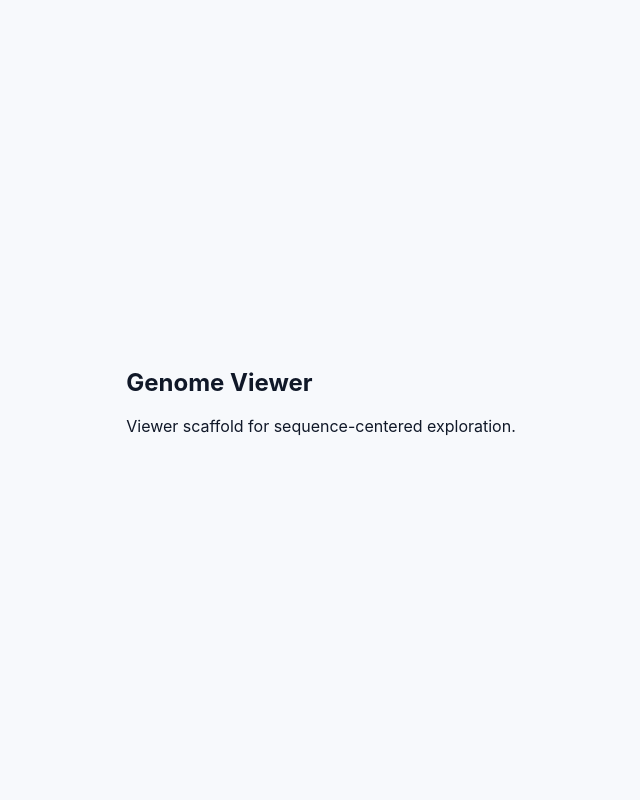
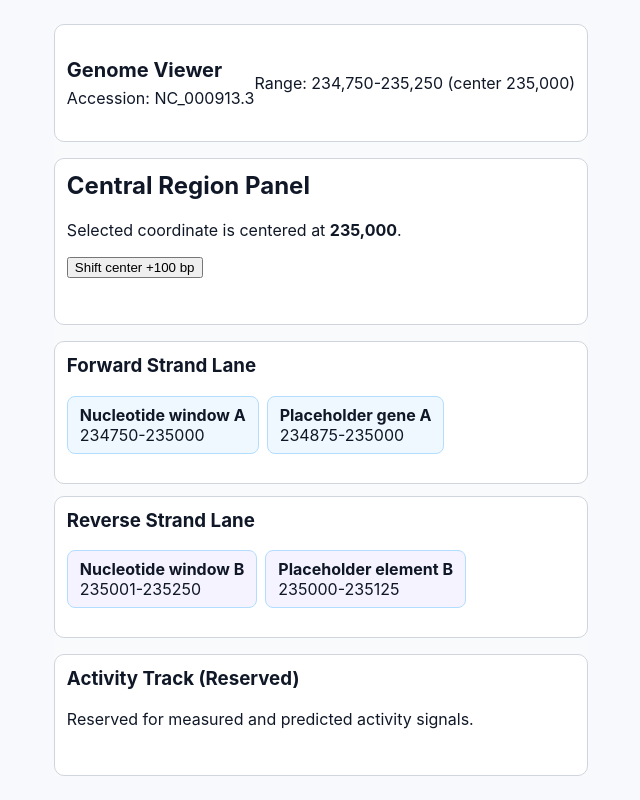
Before and after one commit to DRAGGON-Lab/Ouroboros, a Next.js app in the folder frontend/: page /viewer in a window 1280 px wide. Shown: the whole page, without its empty margins (319-959 px from the left). Built offline with nearby package versions, Linux system fonts and the light colour scheme.

Commit message:
Add full-height viewer shell route with typed stub data

```diff
--- a/frontend/app/viewer/page.tsx
+++ b/frontend/app/viewer/page.tsx
@@ -1,11 +1,7 @@
 import React from "react";
+
+import GenomeViewerShell from "../../components/viewer/GenomeViewerShell";
+
 export default function ViewerPage() {
-  return (
-    <main>
-      <section aria-label="genome-viewer">
-        <h1>Genome Viewer</h1>
-        <p>Viewer scaffold for sequence-centered exploration.</p>
-      </section>
-    </main>
-  );
+  return <GenomeViewerShell />;
 }
--- /dev/null
+++ b/frontend/components/viewer/GenomeViewerShell.tsx
@@ -0,0 +1,117 @@
+"use client";
+
+import React, { useEffect, useMemo, useState, type CSSProperties } from "react";
+
+import { loadViewerPayload } from "../../features/viewer/api";
+import type { FeatureBlock, NucleotideBlock, ViewerPayload } from "../../shared/types/ts";
+
+const DEFAULT_ACCESSION = "NC_000913.3";
+const DEFAULT_COORDINATE = 235000;
+
+const laneStyle: CSSProperties = {
+  border: "1px solid #d0d5dd",
+  borderRadius: "10px",
+  padding: "0.75rem",
+  minHeight: "84px",
+  background: "#ffffff"
+};
+
+const renderBlocks = (blocks: Array<NucleotideBlock | FeatureBlock>, emptyLabel: string) => {
+  if (blocks.length === 0) {
+    return <div>{emptyLabel}</div>;
+  }
+
+  return (
+    <div style={{ display: "flex", gap: "0.5rem", flexWrap: "wrap" }}>
+      {blocks.map((block) => (
+        <div
+          key={block.id}
+          style={{
+            borderRadius: "8px",
+            border: "1px solid #b2ddff",
+            background: block.strand === "forward" ? "#eff8ff" : "#f5f3ff",
+            padding: "0.5rem 0.75rem"
+          }}
+        >
+          <strong>{block.label}</strong>
+          <div>
+            {block.start}-{block.end}
+          </div>
+        </div>
+      ))}
+    </div>
+  );
+};
+
+export default function GenomeViewerShell() {
+  const [selectedCoordinate, setSelectedCoordinate] = useState<number>(DEFAULT_COORDINATE);
+  const [payload, setPayload] = useState<ViewerPayload | null>(null);
+
+  useEffect(() => {
+    void loadViewerPayload(DEFAULT_ACCESSION, selectedCoordinate).then(setPayload);
+  }, [selectedCoordinate]);
+
+  const rangeLabel = useMemo(() => {
+    if (!payload) {
+      return "Loading region...";
+    }
+
+    return `${payload.region.start.toLocaleString()}-${payload.region.end.toLocaleString()} (center ${payload.region.center.toLocaleString()})`;
+  }, [payload]);
+
+  const forwardNucleotides = payload?.nucleotides.filter((block) => block.strand === "forward") ?? [];
+  const reverseNucleotides = payload?.nucleotides.filter((block) => block.strand === "reverse") ?? [];
+  const forwardFeatures = payload?.features.filter((block) => block.strand === "forward") ?? [];
+  const reverseFeatures = payload?.features.filter((block) => block.strand === "reverse") ?? [];
+
+  return (
+    <main style={{ minHeight: "100vh", width: "100%", padding: "1.5rem" }}>
+      <section
+        aria-label="genome-viewer-shell"
+        style={{
+          display: "grid",
+          gridTemplateRows: "auto auto auto auto",
+          gap: "1rem",
+          minHeight: "calc(100vh - 3rem)",
+          background: "#f8fafc"
+        }}
+      >
+        <header style={{ ...laneStyle, display: "flex", justifyContent: "space-between", alignItems: "center" }}>
+          <div>
+            <h1 style={{ margin: 0, fontSize: "1.25rem" }}>Genome Viewer</h1>
+            <p style={{ margin: "0.35rem 0 0" }}>Accession: {payload?.accession ?? DEFAULT_ACCESSION}</p>
+          </div>
+          <p aria-label="viewport-range" style={{ margin: 0 }}>
+            Range: {rangeLabel}
+          </p>
+        </header>
+
+        <section aria-label="central-region-panel" style={laneStyle}>
+          <h2 style={{ marginTop: 0 }}>Central Region Panel</h2>
+          <p>
+            Selected coordinate is centered at <strong>{selectedCoordinate.toLocaleString()}</strong>.
+          </p>
+          <button type="button" onClick={() => setSelectedCoordinate((coordinate) => coordinate + 100)}>
+            Shift center +100 bp
+          </button>
+        </section>
+
+        <section aria-label="strand-tracks" style={{ display: "grid", gap: "0.75rem" }}>
+          <div aria-label="forward-track-lane" style={laneStyle}>
+            <h3 style={{ marginTop: 0 }}>Forward Strand Lane</h3>
+            {renderBlocks([...forwardNucleotides, ...forwardFeatures], "No forward blocks")}
+          </div>
+          <div aria-label="reverse-track-lane" style={laneStyle}>
+            <h3 style={{ marginTop: 0 }}>Reverse Strand Lane</h3>
+            {renderBlocks([...reverseNucleotides, ...reverseFeatures], "No reverse blocks")}
+          </div>
+        </section>
+
+        <section aria-label="activity-track-area" style={laneStyle}>
+          <h3 style={{ marginTop: 0 }}>Activity Track (Reserved)</h3>
+          <p style={{ marginBottom: 0 }}>Reserved for measured and predicted activity signals.</p>
+        </section>
+      </section>
+    </main>
+  );
+}
--- /dev/null
+++ b/frontend/features/viewer/api.ts
@@ -0,0 +1,69 @@
+import type { FeatureBlock, NucleotideBlock, ViewerPayload, ViewerRegion } from "../../shared/types/ts";
+
+const WINDOW_RADIUS = 250;
+
+const createCenteredRegion = (coordinate: number): ViewerRegion => ({
+  center: coordinate,
+  start: Math.max(1, coordinate - WINDOW_RADIUS),
+  end: coordinate + WINDOW_RADIUS
+});
+
+const buildNucleotideBlocks = (region: ViewerRegion): NucleotideBlock[] => {
+  const midpoint = Math.floor((region.start + region.end) / 2);
+
+  return [
+    {
+      id: "nt-forward-1",
+      start: region.start,
+      end: midpoint,
+      strand: "forward",
+      label: "Nucleotide window A"
+    },
+    {
+      id: "nt-reverse-1",
+      start: midpoint + 1,
+      end: region.end,
+      strand: "reverse",
+      label: "Nucleotide window B"
+    }
+  ];
+};
+
+const buildFeatureBlocks = (region: ViewerRegion): FeatureBlock[] => {
+  const quarter = Math.floor((region.end - region.start) / 4);
+
+  return [
+    {
+      id: "feature-gene-a",
+      start: region.start + quarter,
+      end: region.start + quarter * 2,
+      strand: "forward",
+      type: "gene",
+      label: "Placeholder gene A",
+      source: "curated"
+    },
+    {
+      id: "feature-reg-b",
+      start: region.start + quarter * 2,
+      end: region.start + quarter * 3,
+      strand: "reverse",
+      type: "regulatory",
+      label: "Placeholder element B",
+      source: "inferred"
+    }
+  ];
+};
+
+export const loadViewerPayload = async (
+  accession: string,
+  selectedCoordinate: number
+): Promise<ViewerPayload> => {
+  const region = createCenteredRegion(selectedCoordinate);
+
+  return Promise.resolve({
+    accession,
+    region,
+    nucleotides: buildNucleotideBlocks(region),
+    features: buildFeatureBlocks(region)
+  });
+};
--- /dev/null
+++ b/frontend/shared/types/ts/index.ts
@@ -0,0 +1,30 @@
+export interface ViewerRegion {
+  start: number;
+  end: number;
+  center: number;
+}
+
+export interface NucleotideBlock {
+  id: string;
+  start: number;
+  end: number;
+  strand: "forward" | "reverse";
+  label: string;
+}
+
+export interface FeatureBlock {
+  id: string;
+  start: number;
+  end: number;
+  strand: "forward" | "reverse";
+  type: "gene" | "regulatory" | "misc";
+  label: string;
+  source: "curated" | "inferred";
+}
+
+export interface ViewerPayload {
+  accession: string;
+  region: ViewerRegion;
+  nucleotides: NucleotideBlock[];
+  features: FeatureBlock[];
+}
```
Also changed, not shown: 2 other files (tests, documents, lock files or other folders).
